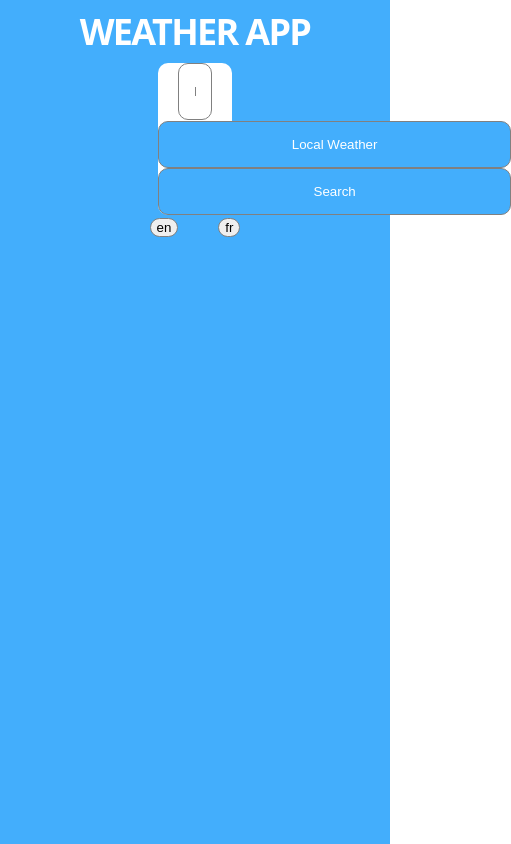
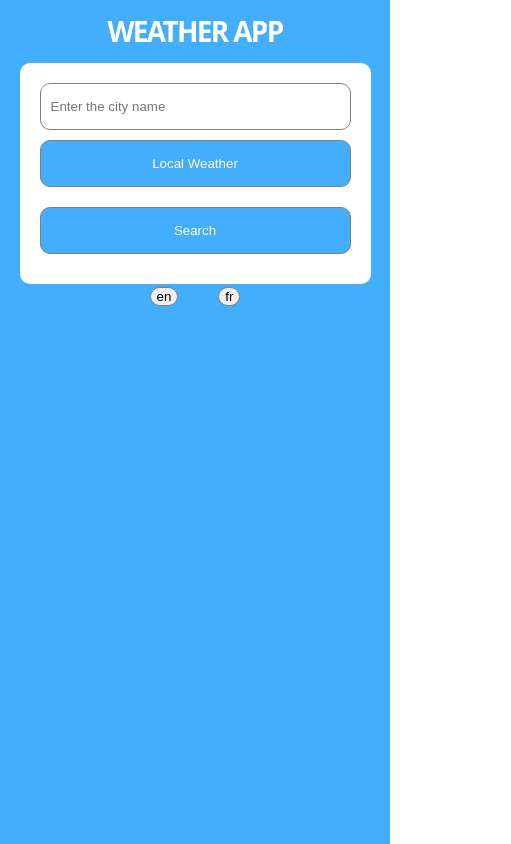
Before and after one commit to MouadBoumahdi/weather-app, a React (Vite) app: page / in a window 390 px wide. Shown: the whole page, 511 px wide, since content can reach past the window. Built offline with nearby package versions, Linux system fonts and the light colour scheme.

Commit message:
enhance responsive design for city input and weather display components

```diff
--- a/src/index.css
+++ b/src/index.css
@@ -176,3 +176,40 @@ body{
   width: 17em;
   margin:20px auto;
 }
+
+
+@media (max-width: 768px) {
+  .cityInput {
+    width: 90%;
+    height: auto;
+    padding: 20px 0;
+  }
+
+  .cityInput button {
+    width: calc(100% - 40px);
+    margin: 10px 20px;
+  }
+
+  .weatherContainer {
+    width: 90%;
+    max-width: 400px;
+  }
+
+  .forecast {
+    width: 100%;
+    display: flex;
+    justify-content: center;
+    flex-wrap: wrap;
+    gap: 15px;
+  }
+}
+
+@media (max-width: 480px) {
+  h1 {
+    font-size: 28px;
+  }
+
+  .cityInput input {
+    padding: 15px 10px;
+  }
+}
```
